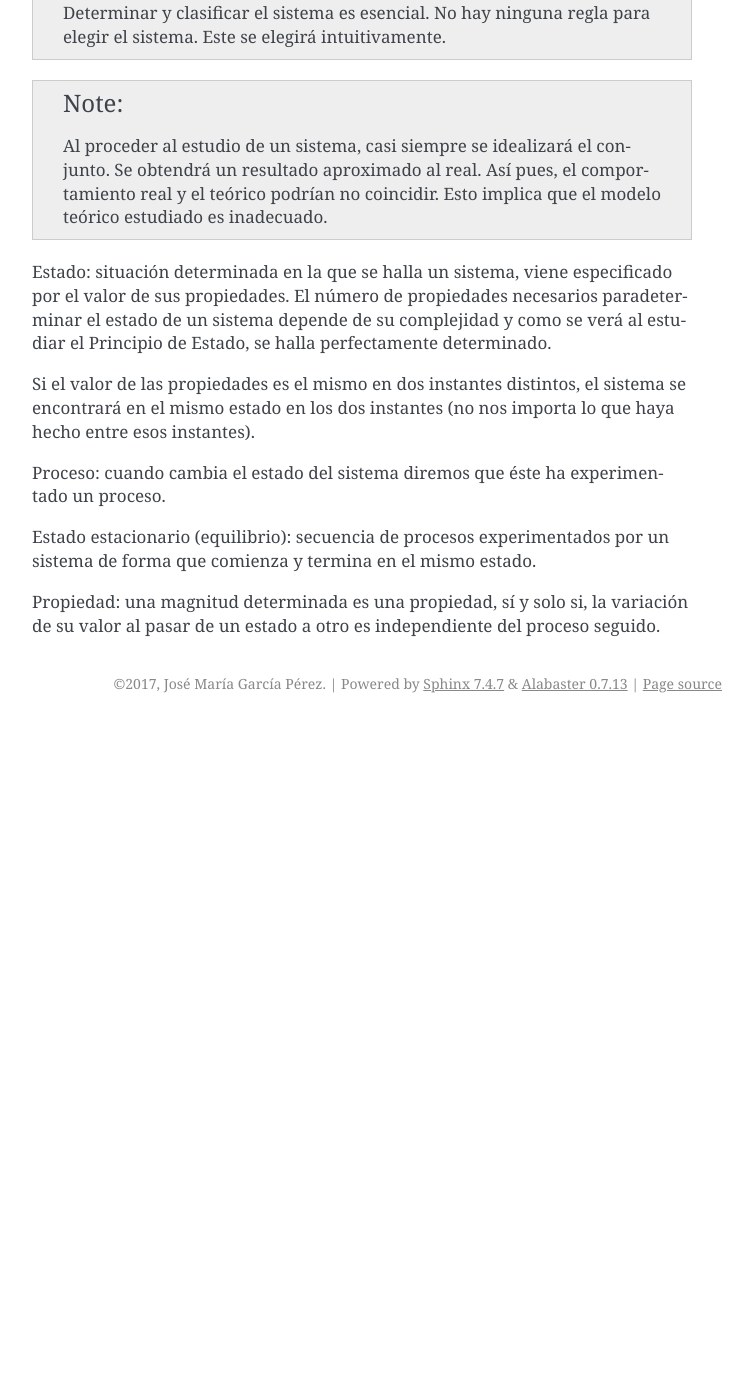
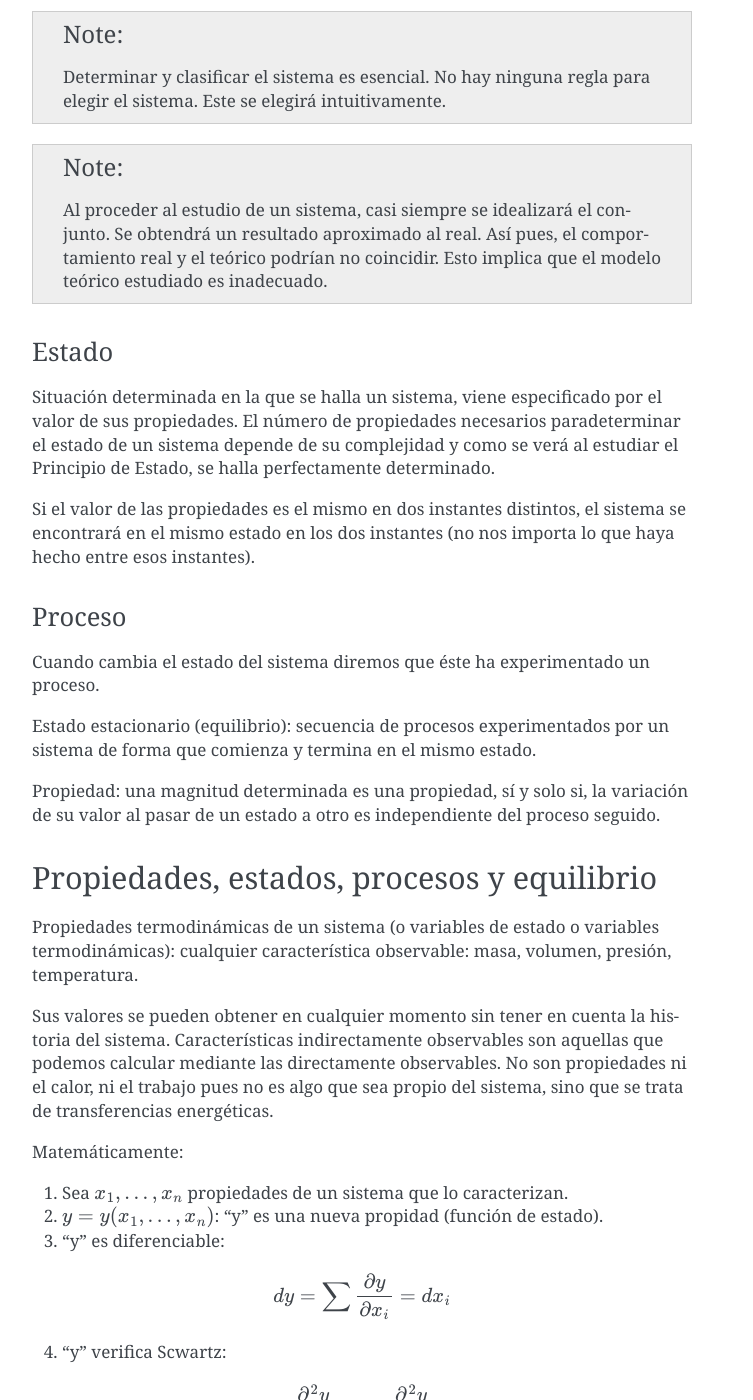
Before and after one commit to mantielero/termodinamica, a Sphinx documentation site: the page built from source/primer_principio.rst, in a window 1280 px wide and 1400 px high, scrolled down 5397 px. Shown: the whole window, without its empty margins (388-1141 px from the left). Built offline with Sphinx 7.4.7, drawn with Linux system fonts in a browser that asks for light colours; before the commit the page ends 6120 px from its top, so only the background shows below that; some of the changed text lies outside the part shown.

Commit message:
Un poco de estructura

```diff
--- a/source/primer_principio.rst
+++ b/source/primer_principio.rst
@@ -187,13 +190,47 @@ Clasificación:
 
 
 
+Estado
+^^^^^^
 
-Estado: situación determinada en la que se halla un sistema, viene especificado por el valor de sus propiedades. El número de propiedades necesarios paradeterminar el estado de un sistema depende de su complejidad y como se verá al estudiar el Principio de Estado, se halla perfectamente determinado.
+Situación determinada en la que se halla un sistema, viene especificado por el valor de sus propiedades. El número de propiedades necesarios paradeterminar el estado de un sistema depende de su complejidad y como se verá al estudiar el Principio de Estado, se halla perfectamente determinado.
 
 Si el valor de las propiedades es el mismo en dos instantes distintos, el sistema se encontrará en el mismo estado en los dos instantes (no nos importa lo que haya hecho entre esos instantes).
 
-Proceso: cuando cambia el estado del sistema diremos que éste ha experimentado un proceso.
+Proceso
+^^^^^^^
+
+Cuando cambia el estado del sistema diremos que éste ha experimentado un proceso.
 
 Estado estacionario (equilibrio): secuencia de procesos experimentados por un sistema de forma que comienza y termina en el mismo estado.
 
 Propiedad: una magnitud determinada es una propiedad, sí y solo si, la variación de su valor al pasar de un estado a otro es independiente del proceso seguido.
+
+Propiedades, estados, procesos y equilibrio
+-------------------------------------------
+
+Propiedades termodinámicas de un sistema (o variables de estado o variables termodinámicas): cualquier característica observable: masa, volumen, presión, temperatura.
+
+Sus valores se pueden obtener en cualquier momento sin tener en cuenta la historia del sistema. Características indirectamente observables son aquellas que podemos calcular mediante las directamente observables. No son propiedades ni el calor, ni el trabajo pues no es algo que sea propio del sistema, sino que se trata de transferencias energéticas.
+
+Matemáticamente:
+
+1. Sea :math:`x_1, ..., x_n` propiedades de un sistema que lo caracterizan.
+2. :math:`y=y(x_1, ..., x_n)`: "y" es una nueva propidad (función de estado).
+3. "y" es diferenciable:
+
+.. math::
+
+   dy = \sum \frac{\partial y }{\partial x_i} = dx_i
+
+4. "y" verifica Scwartz:
+
+.. math::
+
+   \frac{\partial^2y}{\partial x_i \partial x_j} = \frac{\partial^2y}{\partial x_j \partial x_i}
+
+Los puntos 3. y 4.: o sea, :math:`dy` es diferencial exacta. Esta condición se usará con frecuencia.
+
+Si "y" no fuese una propiedad no cumpliría 3. y 4..
+
+Cambio diferencial en una variable que no es una propiedad: :math:`\partial y = \sum z_i dx_i`, donde :math:`z_i` y :math:`x_i` son variables de estado para las que: :math:`\frac{\partial z_i}{\partial x_i} \neq \frac{\partial z_j}{\partial x_i}`, implica que :math:`\partial y` no es diferencial exacta y su integral depende de la trayectoria (integral de línea).
```
Also changed, not shown: other parts of source/primer_principio.rst (+5 -2 lines).
